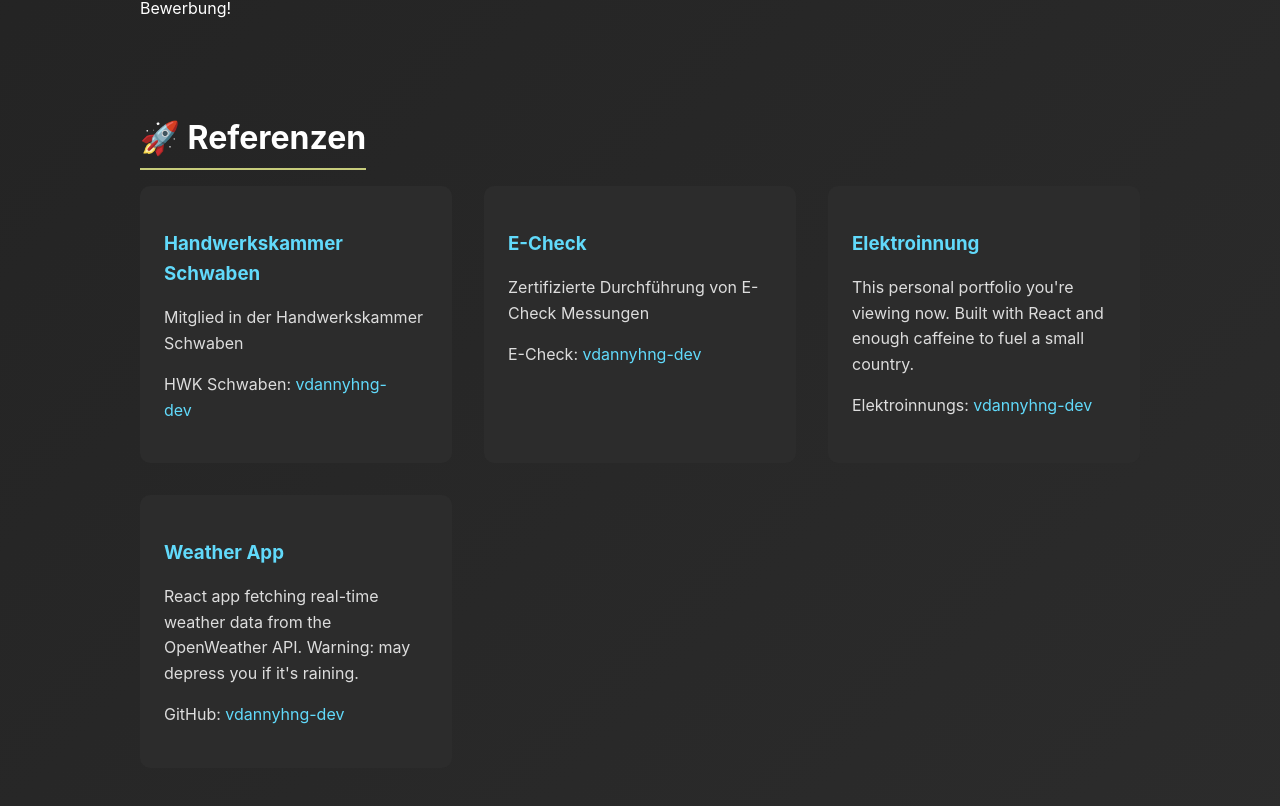
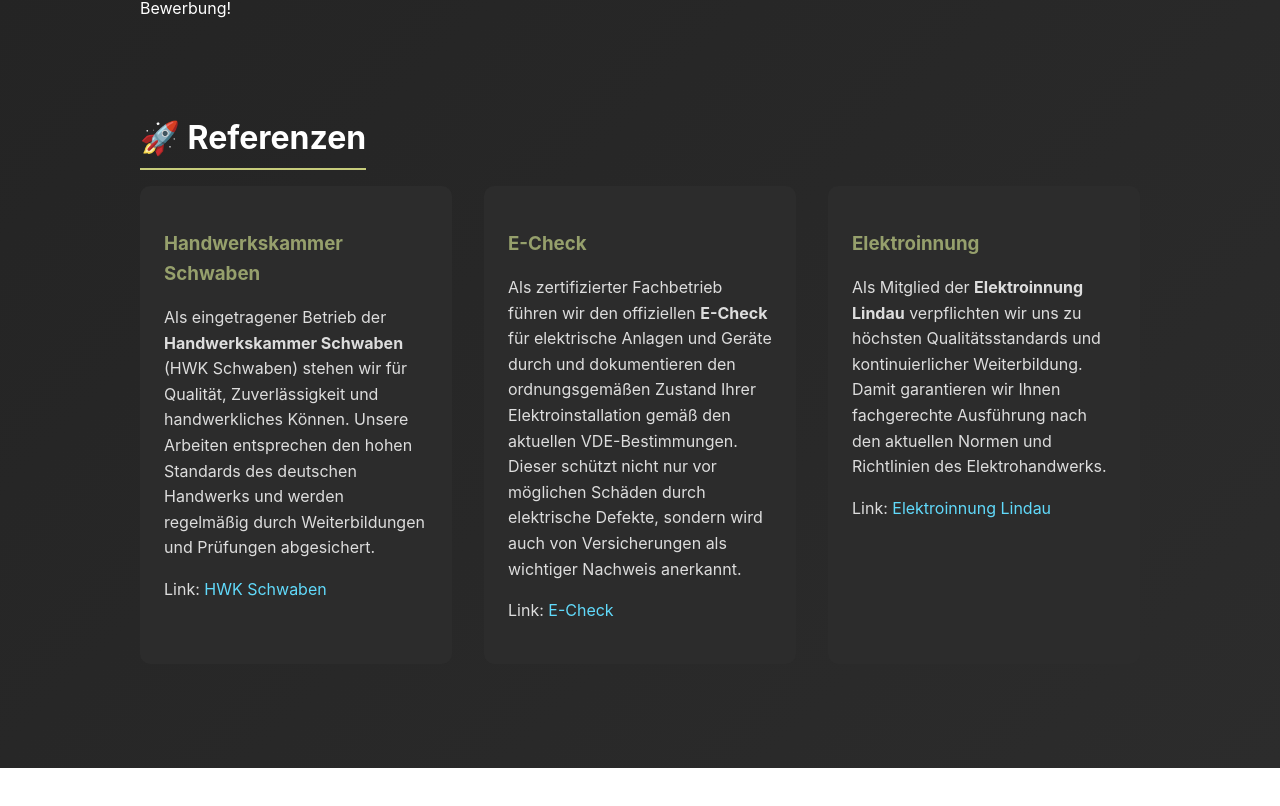
Before and after one commit to vdannyhng/homepage-elektrovandu, a React (Vite) app: page / in a window 1280 px wide. Shown: the part 1300-2106 px from the top of the page. After the commit the page ends 2068 px from the top, so only its background shows below. Built offline with nearby package versions, Linux system fonts and the light colour scheme.

Commit message:
UPDATE text and style on references

```diff
--- a/src/components/References.jsx
+++ b/src/components/References.jsx
@@ -18,35 +18,36 @@
 			<div className="reference-list">
 				<div className="reference-card">
 					<h3>Handwerkskammer Schwaben</h3>
-					<p>Mitglied in der Handwerkskammer Schwaben</p>
+					<p>
+    					Als eingetragener Betrieb der <strong>Handwerkskammer Schwaben</strong> (HWK Schwaben) stehen wir für Qualität, Zuverlässigkeit und handwerkliches Können.
+    					Unsere Arbeiten entsprechen den hohen Standards des deutschen Handwerks und werden regelmäßig durch Weiterbildungen und Prüfungen abgesichert.
+  					</p>
 					<div className="links">
-						<p>HWK Schwaben: <a href="https://github.com/vdannyhng-dev">vdannyhng-dev</a></p>
+						<p>Link: <a href="https://www.hwk-schwaben.de">HWK Schwaben</a></p>
                     </div>
 				</div>
 
 				<div className="reference-card">
 					<h3>E-Check</h3>
-					<p>Zertifizierte Durchführung von E-Check Messungen </p>
+					<p>
+    					Als zertifizierter Fachbetrieb führen wir den offiziellen <strong>E-Check</strong> für elektrische Anlagen und Geräte durch und dokumentieren den ordnungsgemäßen Zustand Ihrer Elektroinstallation gemäß den aktuellen VDE-Bestimmungen.
+    					Dieser schützt nicht nur vor möglichen Schäden durch elektrische Defekte, sondern wird auch von Versicherungen als wichtiger Nachweis anerkannt.
+  					</p>
 					<div className="links">
-						<p>E-Check: <a href="https://github.com/vdannyhng-dev">vdannyhng-dev</a></p>
+						<p>Link: <a href="https://www.elektrohandwerk.de/privat/themen/e-check.html">E-Check</a></p>
                     </div>
 				</div>
 
 				<div className="reference-card">
 					<h3>Elektroinnung</h3>
-					<p>This personal portfolio you're viewing now. Built with React and enough caffeine to fuel a small country.</p>
+					<p>
+  						Als Mitglied der <strong>Elektroinnung Lindau</strong> verpflichten wir uns zu höchsten Qualitätsstandards und kontinuierlicher Weiterbildung.
+  						Damit garantieren wir Ihnen fachgerechte Ausführung nach den aktuellen Normen und Richtlinien des Elektrohandwerks.
+					</p>
 					<div className="links">
-						<p>Elektroinnungs: <a href="https://github.com/vdannyhng-dev">vdannyhng-dev</a></p>
+						<p>Link: <a href="https://www.elektroinnung-lindau.de/index.html">Elektroinnung Lindau</a></p>
 					</div>
     			</div>
-
-				<div className="reference-card">
-					<h3>Weather App</h3>
-					<p>React app fetching real-time weather data from the OpenWeather API. Warning: may depress you if it's raining.</p>
-					<div className="links">
-						<p>GitHub: <a href="https://github.com/vdannyhng-dev">vdannyhng-dev</a></p>
-					</div>
-				</div>
 			</div>
 		</section>
     );
--- a/src/styles/References.css
+++ b/src/styles/References.css
@@ -23,7 +23,7 @@
 
 .reference-card h3 {
     margin-bottom: 0.5rem;
-    color: #61dafb;
+    color: var(--primary-color);
 }
 
 .reference-card p {
```
